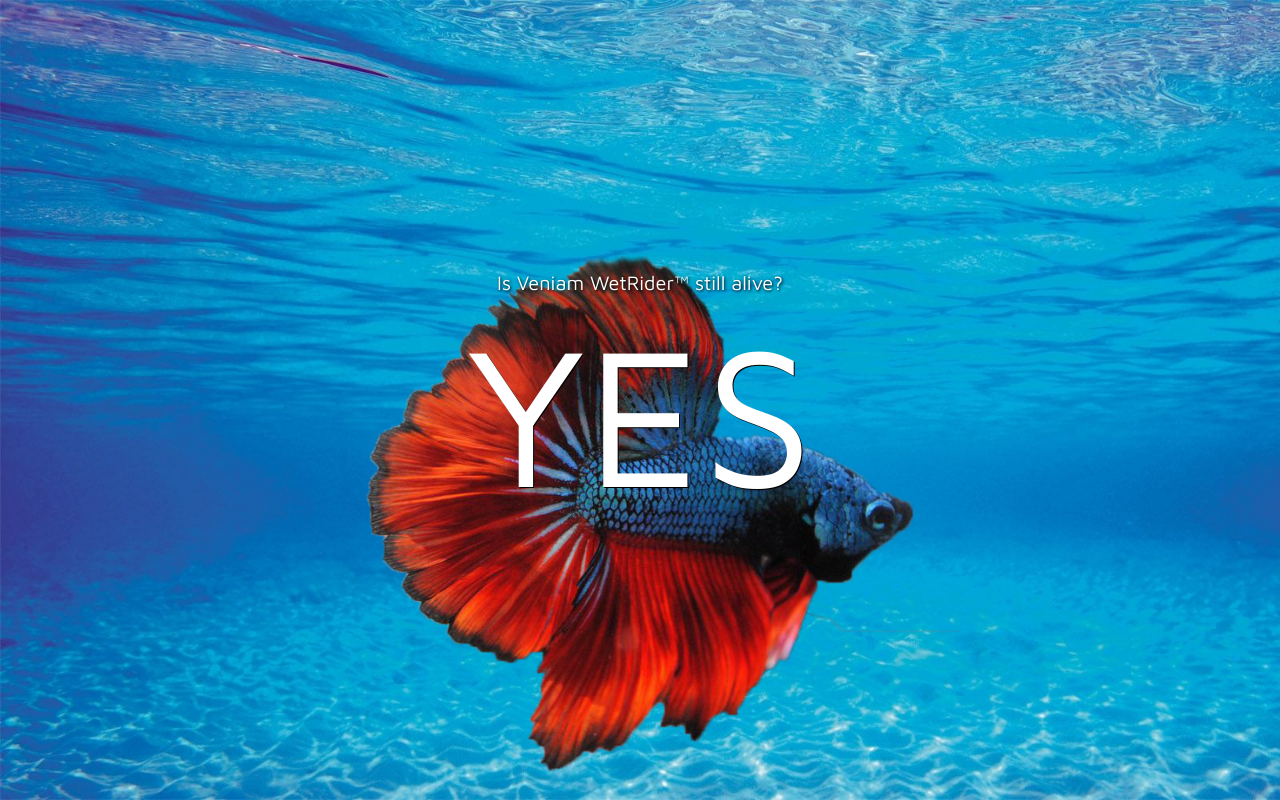
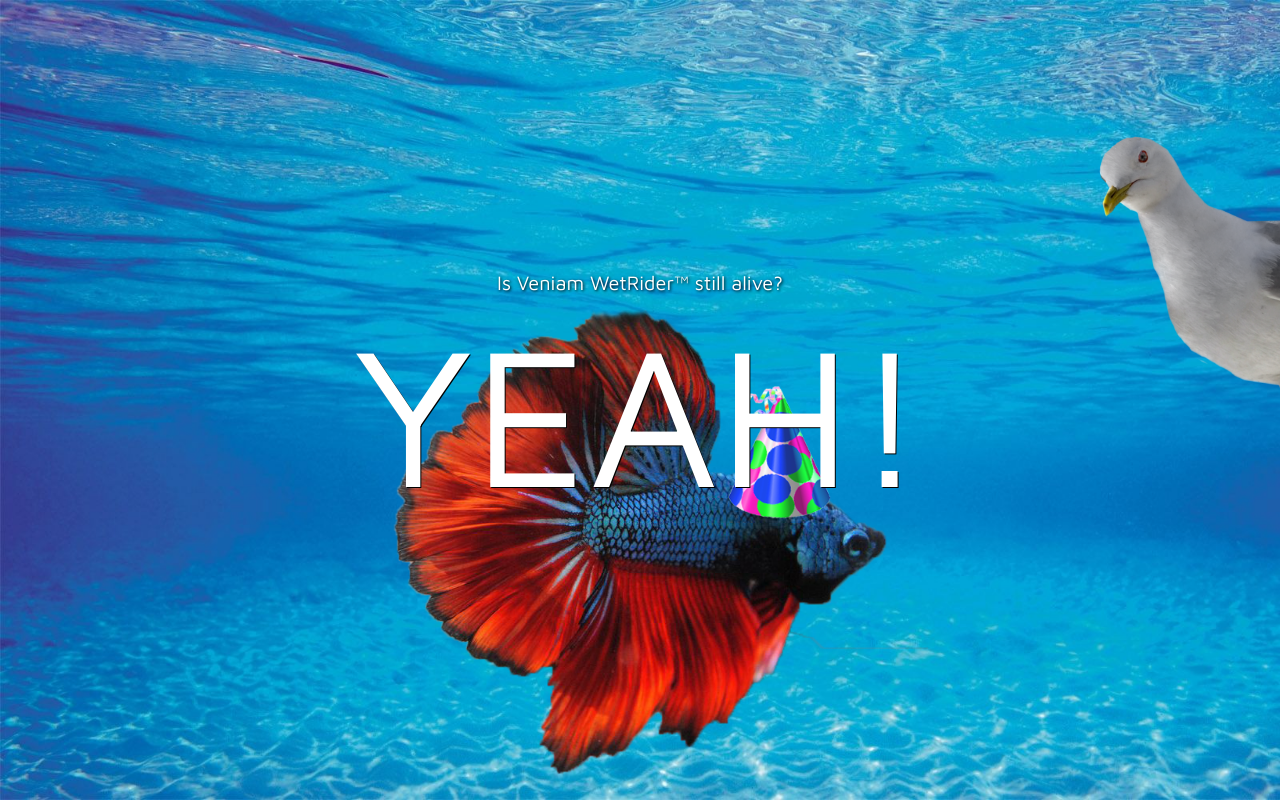
Before and after one commit to tallis/iswetrideralive, a plain HTML site: page index.html in a window 1280 px wide. Drawn offline with Linux system fonts and the light colour scheme.

Commit message:
Baptism party

```diff
--- a/index.html
+++ b/index.html
@@ -55,6 +55,8 @@
 				background-size: cover;
 			}
 
+
+
 			.centerBox {
 				position: fixed;
 				top: 50%;
@@ -79,10 +81,18 @@
 
 			.wetrider {
 				position: fixed;
-                width:50%;
+                width:45%;
 				bottom: 0;
 				left: 50%;
 				transform: translateX(-50%);
+			}
+
+            .seagull {
+    position: fixed;
+    width: 15%;
+    bottom: 50%;
+    right: 0%;
+    transform: translateX(-0%);
 			}
 		</style>
 
@@ -91,10 +101,11 @@
 
 		<div class="centerBox">
 			<h1>Is Veniam WetRider™ still alive?</h1>
-			<h2>YES</h2>
+			<h2>YEAH!</h2>
 		</div>
 
-		<img src="./wetrider.png" class="wetrider" />
+		<img src="./wetrider_party.png" class="wetrider" />
+		<img src="./seagull.png" class="seagull" />
 
 
 <!-- Global site tag (gtag.js) - Google Analytics -->
```
Also changed, not shown: seagull.png (added), wetrider_party.png (added).
